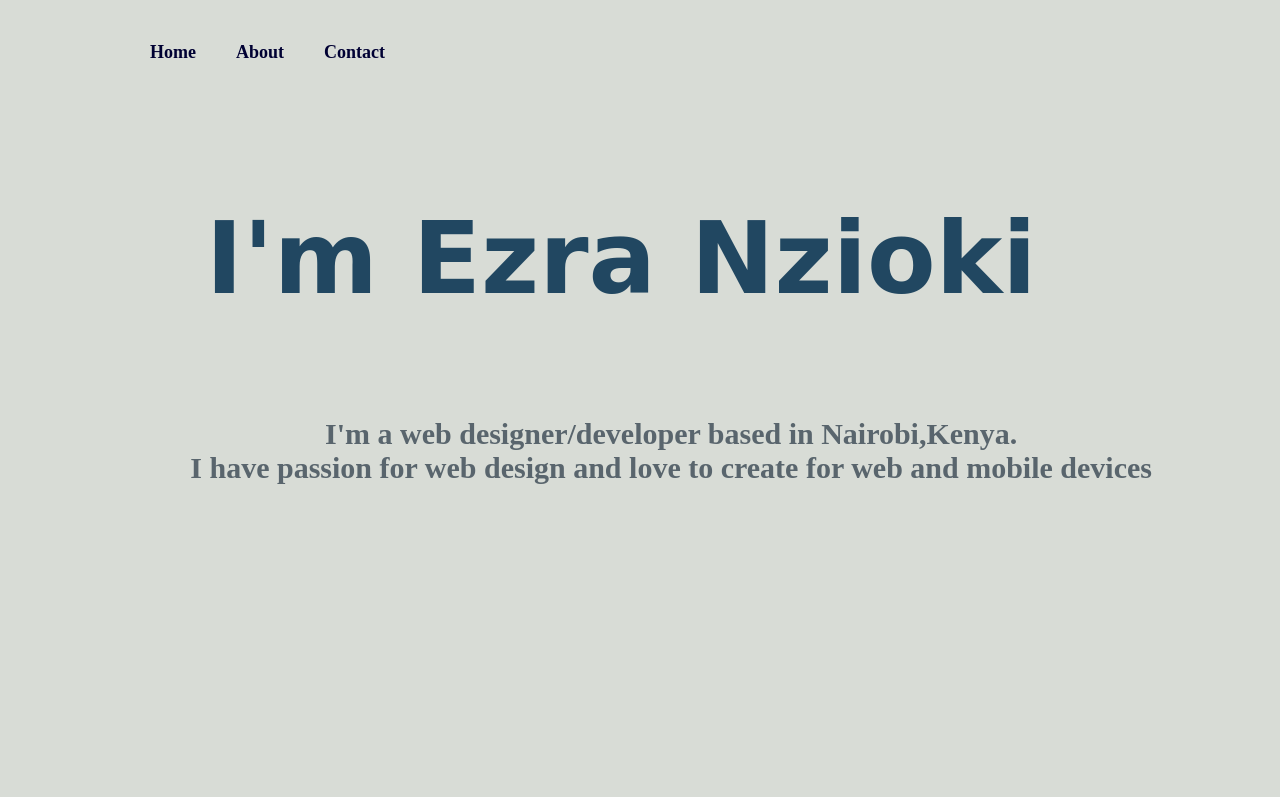
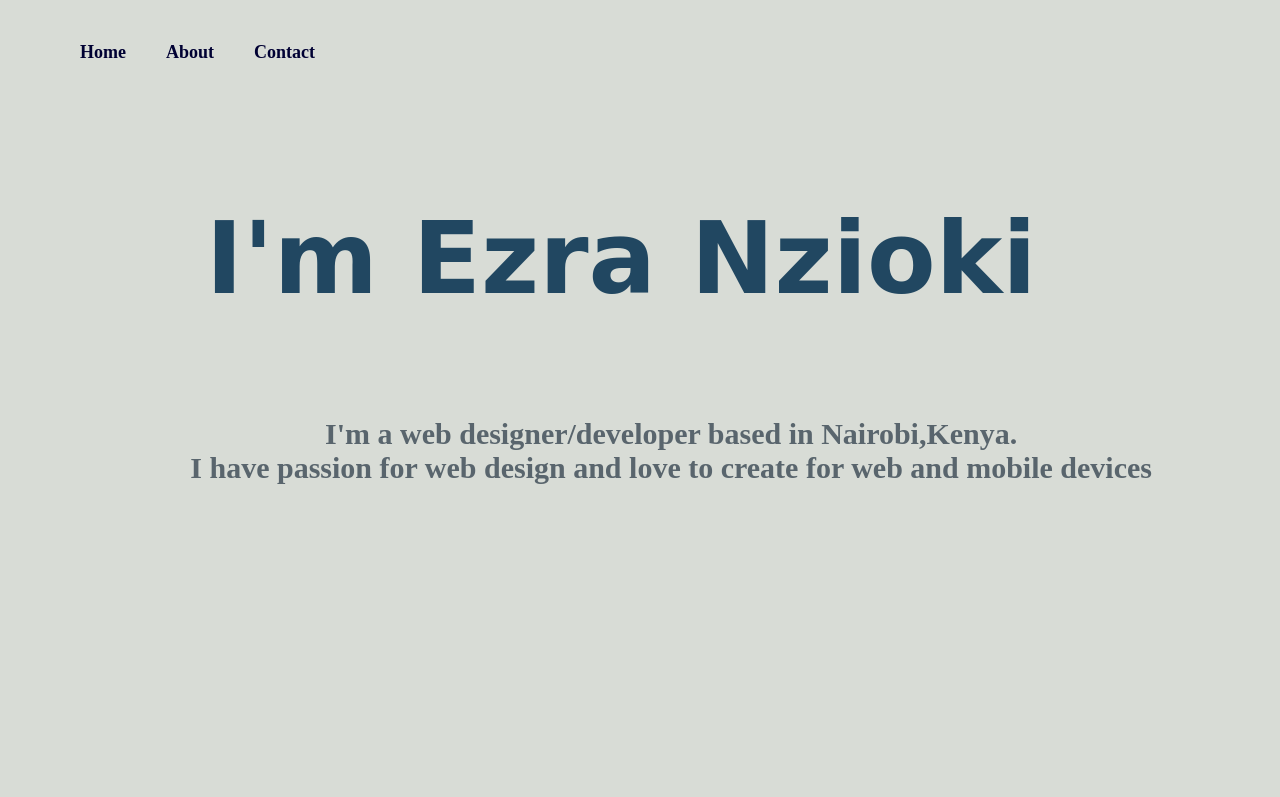
Before and after one commit to Ezra-nzioki/ezraportfolio.github.io, a plain HTML site: page index.html in a window 1280 px wide. Shown: the top 797 px of the page. Drawn offline with Linux system fonts and the light colour scheme.

Commit message:
Add files via upload

```diff
--- a/style.css
+++ b/style.css
@@ -18,8 +18,9 @@ body{
 }
 header{
     display: flex;
-    align-items: center;
-    margin-left: 150px;
+    text-align: center;
+    margin-left: 50px;
+    padding-left: 30px;
     padding-top: 42px;
 }
 
```
